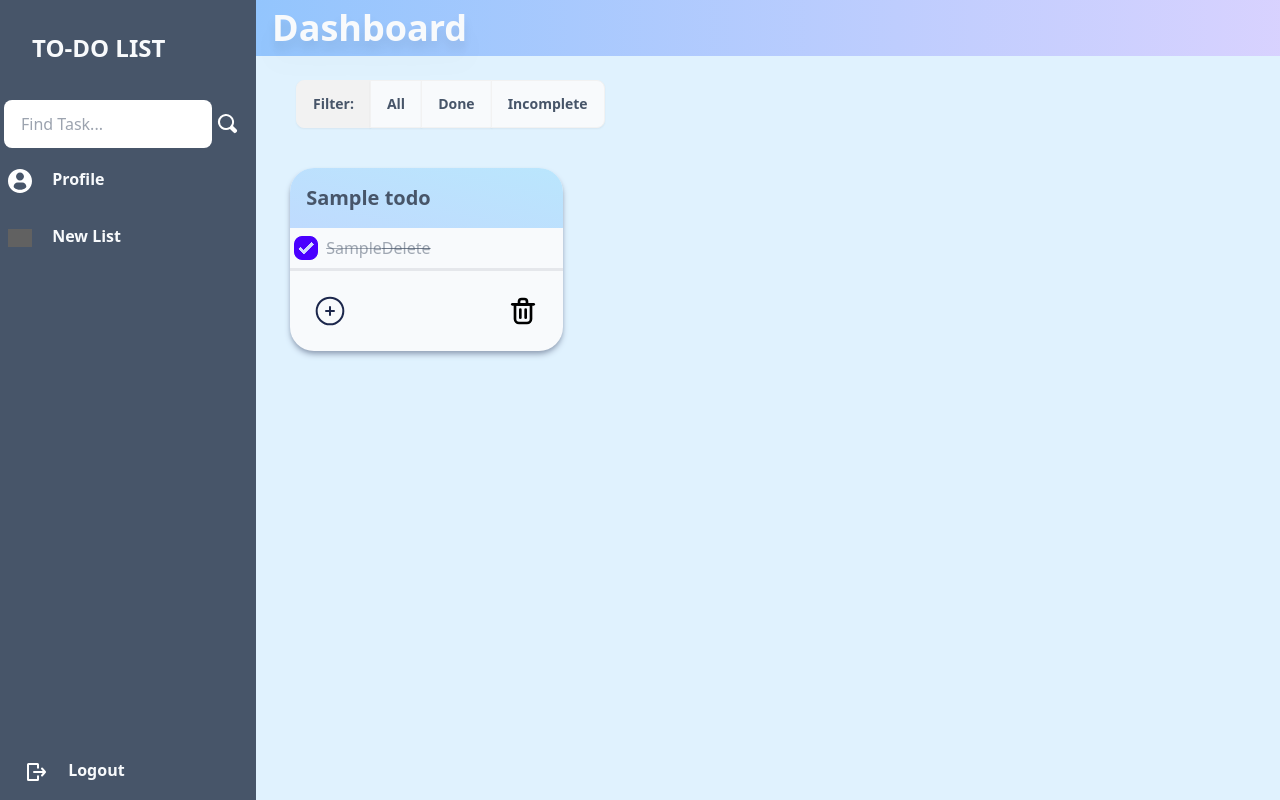
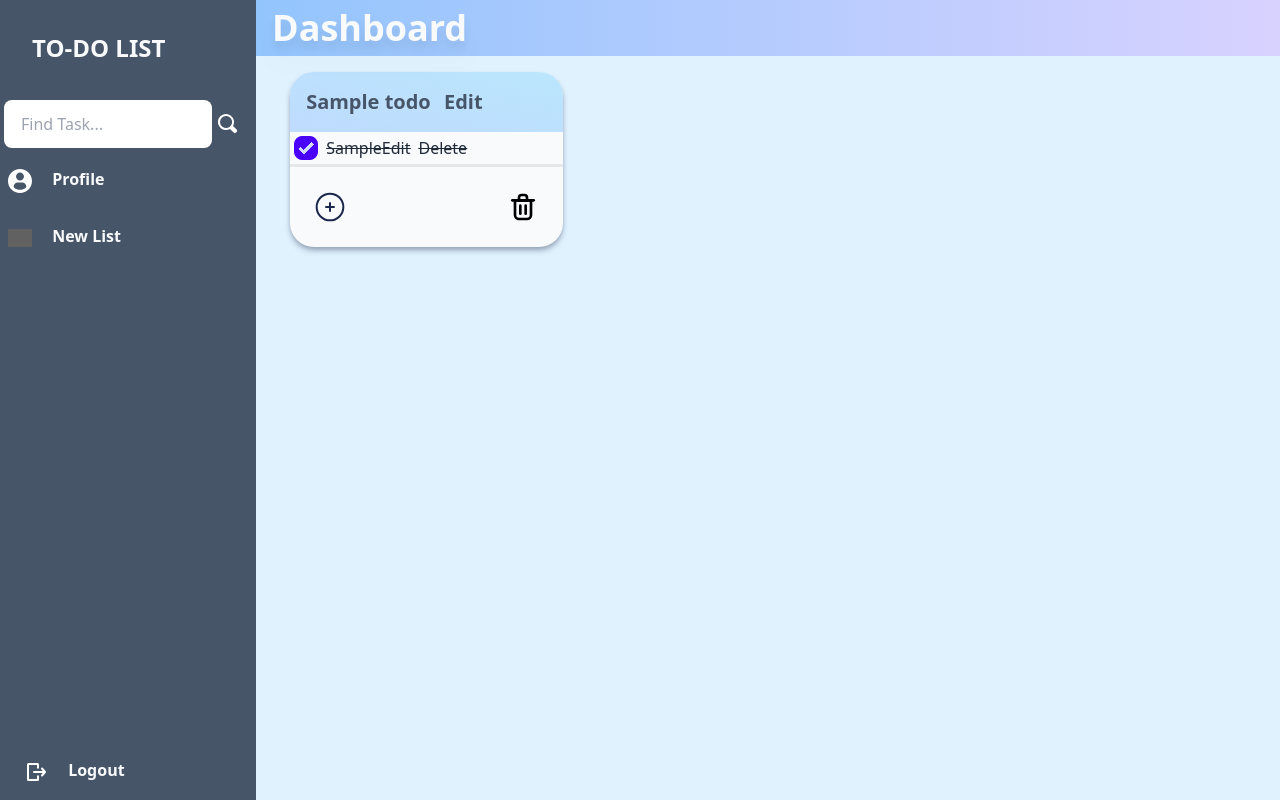
Before and after one commit to stevjoo/ToDoList-CRUD-, a PHP site: page /dashboard.php in a window 1280 px wide. Run offline with PHP 8.4, Linux system fonts and the light colour scheme; the visitor is signed in with stand-in values (Sample User, id 1); tables that the repository leaves empty or names only in its code hold one stand-in row (values such as "Sample post"); grey boxes are pictures that could not be loaded.

Commit message:
Tambahin fitur edit

```diff
--- a/todo_app/dashboard.php
+++ b/todo_app/dashboard.php
@@ -30,9 +30,7 @@
 
 <body class="bg-sky-100 min-h-screen">
     <div class="flex overflow-x-hidden">
-        <div class="fixed top-0 left-0 w-44 lg:w-64 min-h-full hidden
-            md:flex flex-col
-            sm:hidden
+        <div class="fixed top-0 left-0 w-44 lg:w-64 min-h-full hidden md:flex flex-col sm:hidden
             bg-slate-600 text-slate-50">
             <div class="flex-grow overflow-hidden">
                 <h1 class="p-8 text-2xl font-bold">TO-DO LIST</h1>
@@ -62,171 +60,92 @@
         </div>
 
         <div class="min-w-full min-h-full m-auto block mb-16 md:ml-40 lg:ml-64 md:mb-0">
-            <div class="px-2 bg-gradient-to-r from-blue-300 to-purple-200  text-slate-50">
+            <div class="px-2 bg-gradient-to-r from-blue-300 to-purple-200 text-slate-50">
                 <h1 class="drop-shadow-xl text-center text-4xl font-bold p-2 md:text-left">Dashboard</h1>
             </div>
-            <div class="flex justify-center md:justify-normal md:ml-4 bg-opacity-0">
-                <div class="p-6  join join-horizontal">
-                    <span class="font-semibold btn join-item text-slate-600">Filter:</span>
-                    <a class="btn join-item bg-slate-50 text-slate-600" href="dashboard.php?status=all">All</a>
-                    <a class="btn join-item bg-slate-50 text-slate-600" href="dashboard.php?status=completed">Done</a>
-                    <a class="btn join-item bg-slate-50 text-slate-600"
-                        href="dashboard.php?status=incomplete">Incomplete</a>
-                </div>
+
+            <div class="w-full h-full md:w-4/5 grid grid-cols-1 md:grid-cols-2 lg:grid-cols-3 bg-sky-100">
+                <?php while ($row = $result->fetch_assoc()): ?>
+                    <div class="my-4 m-auto w-4/5 max-w-96 max-h-80 bg-slate-50 shadow-md shadow-slate-400 rounded-3xl overflow-hidden">
+                        <h4 class="font-bold bg-gradient-to-tr from-blue-200 to-sky-200 p-4 text-xl text-slate-600">
+                            <?php echo htmlspecialchars($row['title']); ?>
+                            <a href="javascript:void(0)" onclick="openEditTodoModal(<?php echo $row['id']; ?>)"
+                               class="text-blue-500 hover:underline ml-2">Edit</a>
+                        </h4>
+
+                        <?php
+                        $taskStmt = $conn->prepare("SELECT * FROM tasks WHERE todo_id = ?");
+                        $taskStmt->bind_param("i", $row['id']);
+                        $taskStmt->execute();
+                        $tasks = $taskStmt->get_result();
+                        ?>
+
+                        <div class="max-h-40 overflow-y-scroll">
+                            <ul class="max-h-64 overflow-x-scroll p-0 m-0">
+                                <?php while ($task = $tasks->fetch_assoc()): ?>
+                                    <li class="flex items-center <?php echo $task['completed'] ? 'line-through text-opacity-50' : ''; ?> p-1 border-b">
+                                        <input class="checkbox checkbox-lg md:checkbox-md checkbox-primary"
+                                               type="checkbox"
+                                               <?php echo $task['completed'] ? 'checked' : ''; ?>
+                                               onchange="location.href='complete_task.php?task_id=<?php echo $task['id']; ?>&status=<?php echo $task['completed'] ? '0' : '1'; ?>'"/>
+                                        <p class="ml-2"><?php echo htmlspecialchars($task['task']); ?></p>
+                                        <a href="javascript:void(0)"
+                                           onclick="openEditTaskModal(<?php echo $task['id']; ?>)"
+                                           class="text-blue-500 hover:underline ml-auto">Edit</a>
+                                        <a href="javascript:void(0)"
+                                           onclick="confirmDeleteTask(<?php echo $task['id']; ?>)"
+                                           class="text-red-500 hover:underline ml-2">Delete</a>
+                                    </li>
+                                <?php endwhile; ?>
+                            </ul>
+                        </div>
+
+                        <div class="border-t-2">
+                            <a href="add_task.php?todo_id=<?php echo $row['id']; ?>"
+                               class="m-2 float-left rounded-full hover:bg-purple-300">
+                                <img class="m-4 max-w-8 max-h-8 inline-block" src="img/add-circle-svgrepo-com.svg" alt="add task svg" />
+                            </a>
+                            <a href="javascript:void(0)"
+                               onclick="confirmDeleteTodo(<?php echo $row['id']; ?>)"
+                               class="float-right m-2 rounded-full hover:bg-red-300">
+                                <img class="m-4 max-w-8 max-h-8 inline-block" src="img/delete-svgrepo-com.svg" alt="delete list svg" />
+                            </a>
+                        </div>
+                    </div>
+                <?php endwhile; ?>
             </div>
-            <?php
-            if ($searchQuery) {
-                $searchStmt = $conn->prepare("SELECT * FROM tasks WHERE task LIKE ? AND todo_id IN (SELECT id FROM todos WHERE user_id = ?)");
-                $likeQuery = "%" . $searchQuery . "%";
-                $searchStmt->bind_param("si", $likeQuery, $userId);
-                $searchStmt->execute();
-                $tasks = $searchStmt->get_result();
-
-                echo '<div class="bg-purple-200 p-6 mt-4 rounded-lg shadow-md w-1/2 m-auto md:m-0">';
-                echo "<h2 class='text-lg font-bold mb-4'>You Searched for: <span class='text-blue-600'>" . htmlspecialchars($searchQuery) . "</span></h2>";
-
-                while ($task = $tasks->fetch_assoc()) {
-                    echo $task['completed']
-                        ? '<li class="flex items-center line-through text-slate-600 text-opacity-50 p-1 break-words w-full border-b">'
-                        : '<li class="flex items-center p-1 break-words w-full border-b">';
-
-                    echo '<input class="checkbox checkbox-lg md:checkbox-md checkbox-primary" type="checkbox" '
-                        . ($task['completed'] ? 'checked' : '')
-                        . ' onchange="location.href=\'complete_task.php?task_id=' . $task['id'] . '&status='
-                        . ($task['completed'] ? '0' : '1') . '\'"/>';
-
-                    echo '<p class="ml-2 py-1">' . htmlspecialchars($task['task']) . '</p>';
-
-                    // Updated Delete Task Button with Confirmation
-                    echo '<a href="javascript:void(0)" onclick="confirmDeleteTask(' . $task['id'] . ')" class="ml-auto text-red-500 hover:underline">Delete</a>';
-
-                    echo '</li>';
-                }
-
-                echo '</div>';
-            } else {
-                echo '<div class="w-full h-full md:w-4/5
-                grid grid-cols-1 md:grid-cols-2 lg:grid-cols-3 bg-sky-100">';
-                while ($row = $result->fetch_assoc()) {
-    $todoId = $row['id'];
-    echo '<div class="my-4 m-auto w-4/5 max-w-96 max-h-80
-            bg-slate-50 shadow-md shadow-slate-400 rounded-3xl overflow-hidden">
-            <h4 class="font-bold bg-gradient-to-tr from-blue-200 to-sky-200 p-4 text-xl text-slate-600">' . htmlspecialchars($row['title']) . "</h4>";
-
-    $filterQuery = "SELECT * FROM tasks WHERE todo_id = ?";
-    if ($statusFilter == 'completed') {
-        $filterQuery .= " AND completed = 1";
-    } elseif ($statusFilter == 'incomplete') {
-        $filterQuery .= " AND completed = 0";
-    }
-
-    $taskStmt = $conn->prepare($filterQuery);
-    $taskStmt->bind_param("i", $todoId);
-    $taskStmt->execute();
-    $tasks = $taskStmt->get_result();
-
-    echo '<div class="max-h-40 overflow-y-scroll">';
-    echo '<ul class"max-h-64 overflow-x-scroll p-0 m-0">';
-    while ($task = $tasks->fetch_assoc()) {
-        echo $task['completed']
-            ? '<li class="flex items-center line-through text-slate-600 text-opacity-50 p-1 break-words w-full border-b">'
-            : '<li class="flex items-center p-1 break-words w-full border-b">';
-
-        echo '<input class="checkbox checkbox-lg md:checkbox-md checkbox-primary" type="checkbox" '
-            . ($task['completed'] ? 'checked' : '')
-            . ' onchange="location.href=\'complete_task.php?task_id=' . $task['id'] . '&status='
-            . ($task['completed'] ? '0' : '1') . '\'"/>';
-
-        echo '<p class="ml-2 py-1">' . htmlspecialchars($task['task']) . '</p>';
-
-        // Updated Delete Task Button with Confirmation
-        echo '<a href="javascript:void(0)" onclick="confirmDeleteTask(' . $task['id'] . ')" class="ml-auto text-red-500 hover:underline">Delete</a>';
-
-        echo '</li>';
-    }
-    echo '</ul>';
-    echo '</div>';
-    echo '<div class="border-t-2">';
-
-    // Updated Delete Todo Button with Confirmation
-    echo "<a href='add_task.php?todo_id=" . $todoId . "' class='m-2 float-left rounded-full hover:bg-purple-300'>
-            <img class='m-4 max-w-8 max-h-8 inline-block' src='img/add-circle-svgrepo-com.svg' alt='add task svg' />
-          </a>".
-         "<a href='javascript:void(0)' onclick='confirmDeleteTodo(" . $todoId . ")' class='float-right m-2 rounded-full hover:bg-red-300'>
-            <img class='m-4 max-w-8 max-h-8 inline-block' src='img/delete-svgrepo-com.svg' alt='delete list svg' />
-          </a></div></div>";
-}
-            }
-            echo '</div>';
-            ?>
         </div>
     </div>
-    <div class="grid grid-cols-4 w-full p-2  fixed bottom-0 h-16 bg-slate-600 text-slate-50 md:hidden">
-        <div class="dropdown dropdown-top">
-            <div tabindex="0" role="button" class="block text-slate-50 m-0">
-                <img class="invert max-w-10 max-h-10" src="img/search-file-svgrepo-com.svg" alt="search svg" />
-            </div>
-            <form tabindex="0" class="dropdown-content mx-auto mb-4 w-fit p-4 rounded-md
-                flex items-center bg-slate-600 bg-opacity-80" action="dashboard.php" method="GET">
-                <input class="inline-block w-80 rounded-md p-4 text-black md:w-fit" type="text" name="search"
-                    placeholder="Find Task..." value="<?php echo htmlspecialchars($searchQuery); ?>">
-                <button class="inline-block p-1 m-1 font-semibold rounded-md hover:bg-slate-700" type="submit">
-                    <img class="invert max-w-10 max-h-10" src="img/find-svgrepo-com.svg" alt="find svg" />
-                </button>
-            </form>
-        </div>
-        <button onclick="openModal('profile_modal')">
-            <img class="invert max-w-10 max-h-10" src="img/profile-user-svgrepo-com.svg" alt="profile svg" />
-        </button>
-        <button onclick="openModal('add_todo_modal')">
-            <img class="invert max-w-10 max-h-10" src="img/new-svgrepo-com.svg" alt="new todo svg" />
-        </button>
-        <a href="logout.php">
-            <img class="ml-2 invert max-w-10 max-h-10" src="img/exit-svgrepo-com.svg" alt="logout svg" />
-        </a>
-    </div>
 
-    <dialog id="add_todo_modal" class="modal">
+    <!-- Edit Todo Modal -->
+    <dialog id="edit_todo_modal" class="modal">
         <div class="bg-slate-50 modal-box">
-            <div class="modal-action">
-                <iframe src="add_todo.php" class="w-full h-96" frameborder="0"></iframe>
-            </div>
+            <iframe id="edit_todo_iframe" class="w-full h-96" frameborder="0"></iframe>
             <form method="dialog">
-                <button class="btn btn-block" onclick="refreshPage()">Close Window</button>
+                <button class="btn btn-block" onclick="refreshPage()">Close</button>
             </form>
         </div>
     </dialog>
 
-    <dialog id="profile_modal" class="modal">
+    <!-- Edit Task Modal -->
+    <dialog id="edit_task_modal" class="modal">
         <div class="bg-slate-50 modal-box">
-            <div class="modal-action">
-                <iframe src="profile.php" class="w-full h-96" frameborder="0"></iframe>
-            </div>
+            <iframe id="edit_task_iframe" class="w-full h-96" frameborder="0"></iframe>
             <form method="dialog">
-                <button class="btn btn-block" onclick="refreshPage()">Close Window</button>
+                <button class="btn btn-block" onclick="refreshPage()">Close</button>
             </form>
         </div>
     </dialog>
+
     <script>
-        function currentTodo(todoID) {
-
+        function openEditTodoModal(todoId) {
+            document.getElementById('edit_todo_iframe').src = 'edit_todo.php?id=' + todoId;
+            document.getElementById('edit_todo_modal').showModal();
         }
 
-        function openModal(modalId) {
-            const modal = document.getElementById(modalId);
-            if (modal) {
-                modal.showModal();
-            } else {
-                console.error(`Modal with ID "${modalId}" not found.`);
-            }
-        }
-        function closeModal(modalId) {
-            const modal = document.getElementById(modalId);
-            if (modal) {
-                modal.close();
-            } else {
-                console.error(`Modal with ID "${modalId}" not found.`);
-            }
+        function openEditTaskModal(taskId) {
+            document.getElementById('edit_task_iframe').src = 'edit_task.php?id=' + taskId;
+            document.getElementById('edit_task_modal').showModal();
         }
 
         function confirmDeleteTask(taskId) {
@@ -236,13 +155,11 @@
         }
 
         function confirmDeleteTodo(todoId) {
-            if (confirm("Are you sure you want to delete this entire todo list?")) {
+            if (confirm("Are you sure you want to delete this todo list?")) {
                 location.href = 'delete_todo.php?id=' + todoId;
             }
         }
 
-
-        // for modal close window button to refresh page
         function refreshPage() {
             location.reload();
         }
```
Also changed, not shown: todo_app/edit_task.php (added, +57 -0 lines), todo_app/edit_todo.php (added, +53 -0 lines).
